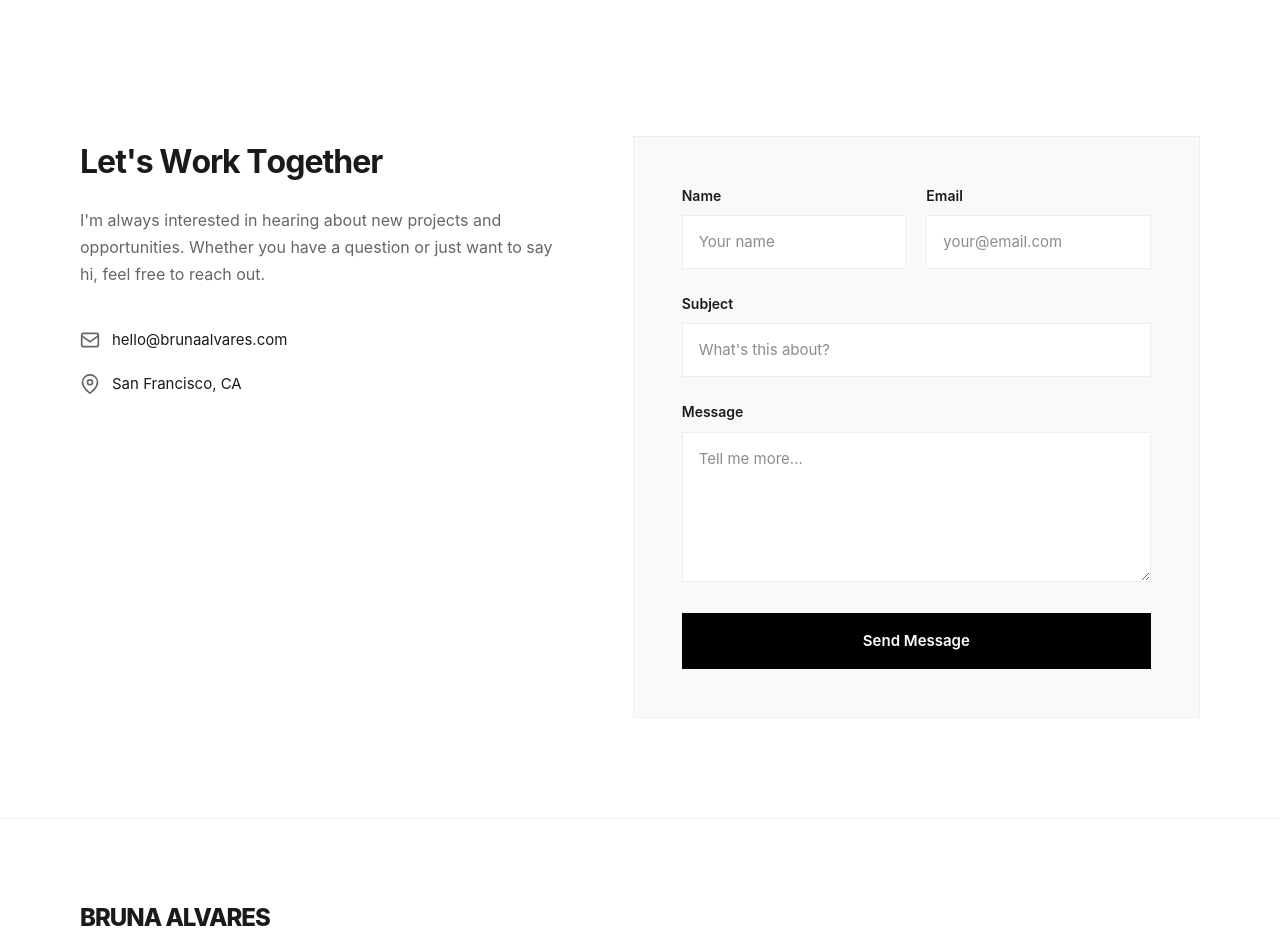
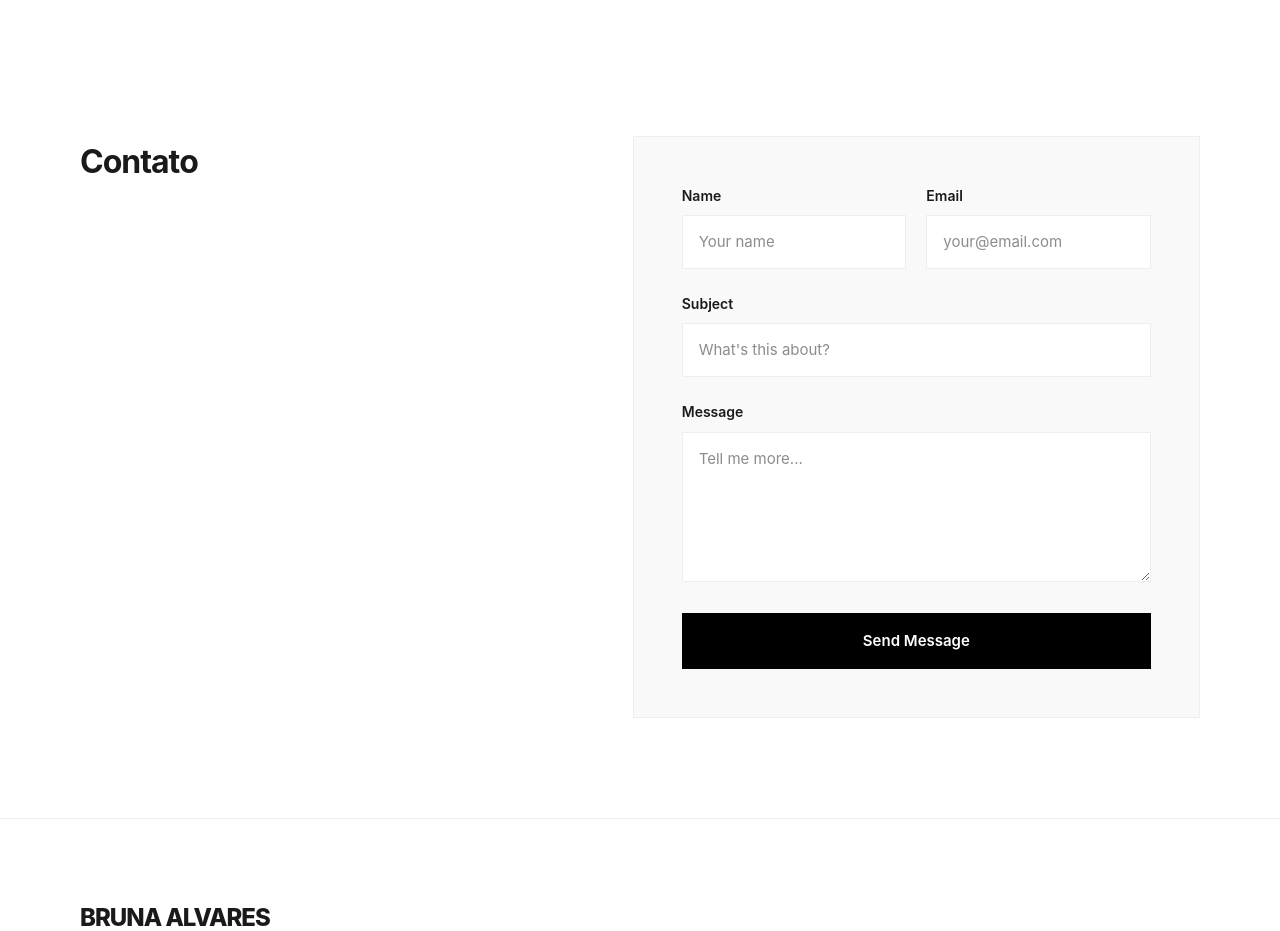
Before and after one commit to Brunaalvares/portfolio, a Next.js app: page / in a window 1280 px wide. Shown: the part 2520-3451 px from the top of the page. Built offline with nearby package versions, Linux system fonts and the light colour scheme.

Commit message:
Simplify contact section to Contato title only
Rename the section heading to Contato and remove the supporting
copy, email, and location details.

Co-authored-by: Bruna <Brunaalvares@users.noreply.github.com>

```diff
--- a/components/portfolio-home.tsx
+++ b/components/portfolio-home.tsx
@@ -320,27 +320,7 @@ export default function PortfolioHome({ projects, blogs }: Props) {
           <div className="container">
             <div className="contact-wrapper animate-on-scroll">
               <div className="contact-info">
-                <h2 className="section-title">Let's Work Together</h2>
-                <p className="contact-desc">
-                  I'm always interested in hearing about new projects and opportunities. Whether you have a question or
-                  just want to say hi, feel free to reach out.
-                </p>
-                <div className="contact-details">
-                  <div className="contact-item">
-                    <svg width="20" height="20" viewBox="0 0 24 24" fill="none" stroke="currentColor" strokeWidth="2">
-                      <rect x="2" y="4" width="20" height="16" rx="2" />
-                      <path d="m2 7 10 7 10-7" />
-                    </svg>
-                    <span>hello@brunaalvares.com</span>
-                  </div>
-                  <div className="contact-item">
-                    <svg width="20" height="20" viewBox="0 0 24 24" fill="none" stroke="currentColor" strokeWidth="2">
-                      <path d="M21 10c0 7-9 13-9 13s-9-6-9-13a9 9 0 0 1 18 0z" />
-                      <circle cx="12" cy="10" r="3" />
-                    </svg>
-                    <span>San Francisco, CA</span>
-                  </div>
-                </div>
+                <h2 className="section-title">Contato</h2>
               </div>
               <form className="contact-form">
                 <div className="form-row">
```
